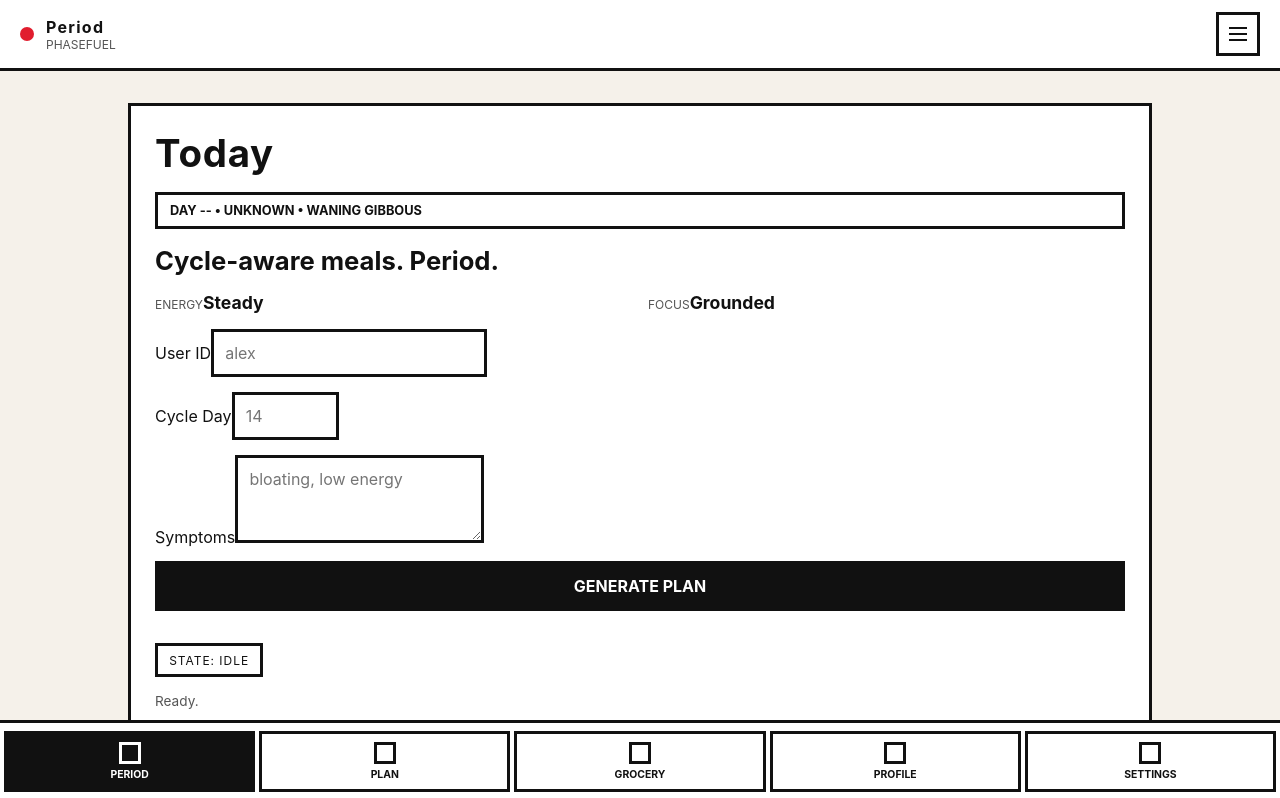
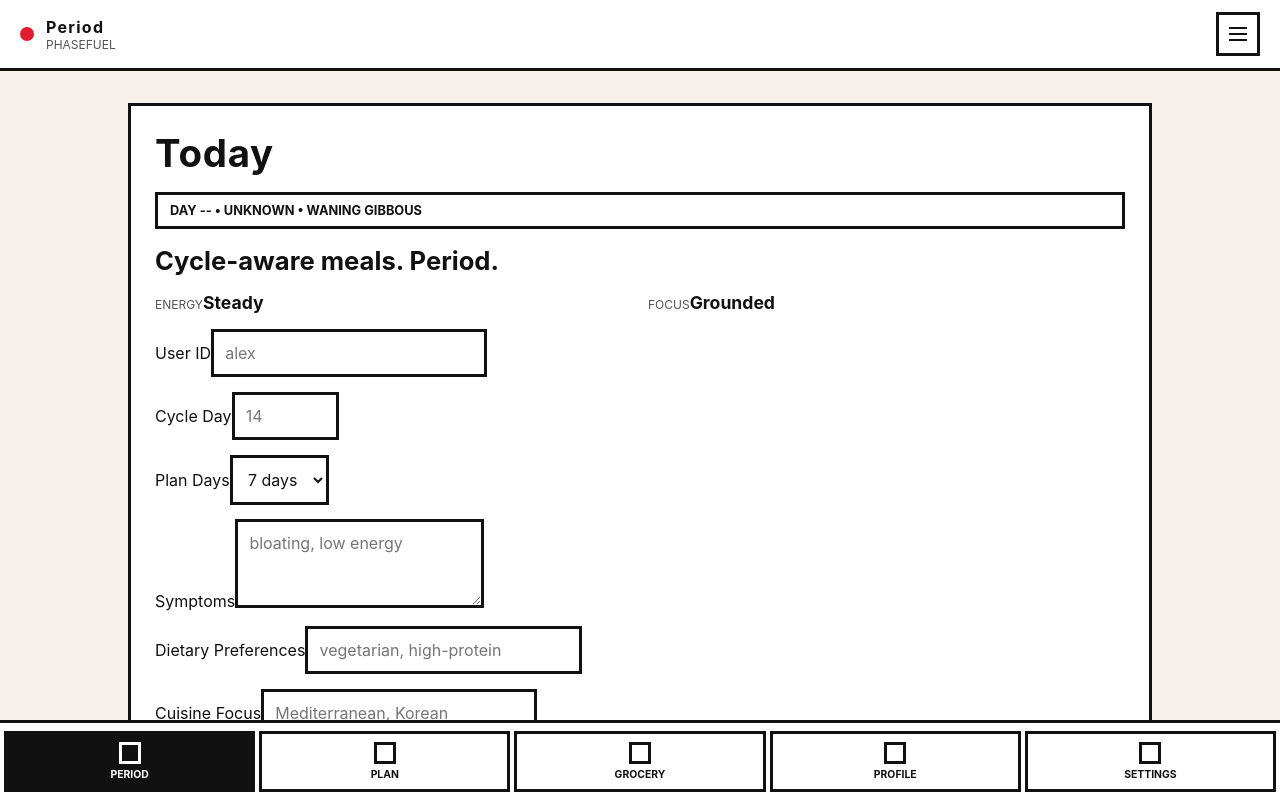
Before and after one commit to hgw3lls/PhaseFuel, a React (Vite) app: page / in a window 1280 px wide. Shown: the top 798 px of the page. Built offline with nearby package versions, Linux system fonts and the light colour scheme.

Commit message:
Add taste preference inputs to planner

```diff
--- a/src/App.jsx
+++ b/src/App.jsx
@@ -265,6 +265,11 @@ export default function App() {
   const [activeView, setActiveView] = useState("today");
   const [drawerOpen, setDrawerOpen] = useState(false);
   const [activePlanDay, setActivePlanDay] = useState(null);
+  const [isDinnerExpanded, setIsDinnerExpanded] = useState(false);
+  const [planDays, setPlanDays] = useState(7);
+  const [dietaryPreferences, setDietaryPreferences] = useState("");
+  const [cuisinePreferences, setCuisinePreferences] = useState("");
+  const [foodAvoidances, setFoodAvoidances] = useState("");
   const [groceryChecks, setGroceryChecks] = useState(() => getStoredChecks());
   const { settings, setSettings, updateSettings } = useSettings();
 
@@ -303,6 +308,10 @@ export default function App() {
       setActivePlanDay((current) => current ?? mealPlan.days[0].day);
     }
   }, [mealPlan]);
+
+  useEffect(() => {
+    setIsDinnerExpanded(false);
+  }, [activePlanDay]);
 
   const handleSettingsChange = (key, value) => {
     updateSettings({ [key]: value });
@@ -385,6 +394,10 @@ export default function App() {
         apiKey: apiKey.trim(),
         cycleDay: cycleDay.trim(),
         symptoms: symptoms.trim(),
+        planDays,
+        dietaryPreferences: dietaryPreferences.trim(),
+        cuisinePreferences: cuisinePreferences.trim(),
+        foodAvoidances: foodAvoidances.trim(),
         settings,
         cycleInfo,
         moonInfo,
@@ -542,6 +555,36 @@ export default function App() {
     setDrawerOpen(false);
   };
 
+  const toggleDinnerExpand = () => {
+    setIsDinnerExpanded((current) => !current);
+  };
+
+  const handleAddDinnerToGroceries = () => {
+    const ingredients = activeDayData?.meals?.dinner?.ingredients || [];
+    const additions = ingredients
+      .map((item) => item?.trim())
+      .filter(Boolean)
+      .map((name) => ({ name, qty: "", unit: "", category: "Extra" }));
+
+    if (!additions.length) {
+      setStatus("No dinner ingredients available to add.");
+      return;
+    }
+
+    setGroceryList((current) => {
+      const existing = new Set(current.map((item) => item.name.toLowerCase()));
+      const nextAdditions = additions.filter((item) => !existing.has(item.name.toLowerCase()));
+      if (!nextAdditions.length) {
+        setStatus("Dinner ingredients already in grocery list.");
+        return current;
+      }
+      setStatus(
+        `Added ${nextAdditions.length} dinner item${nextAdditions.length > 1 ? "s" : ""} to grocery list.`
+      );
+      return [...current, ...nextAdditions];
+    });
+  };
+
   const coreSettings = [
     {
       key: "preferLeftoverLunch",
@@ -602,8 +645,12 @@ export default function App() {
     },
   ];
 
-  const weekdayLabels = buildWeekdayLabels(mealPlan?.days?.length || 7);
-  const dayChips = (mealPlan?.days || Array.from({ length: 7 }, (_, index) => ({ day: index + 1 })))
+  const fallbackDayCount = planDays || 7;
+  const weekdayLabels = buildWeekdayLabels(mealPlan?.days?.length || fallbackDayCount);
+  const dayChips = (
+    mealPlan?.days ||
+    Array.from({ length: fallbackDayCount }, (_, index) => ({ day: index + 1 }))
+  )
     .map((day, index) => ({
       label: weekdayLabels[index] || `Day ${day.day}`,
       value: day.day,
@@ -718,6 +765,22 @@ export default function App() {
                     required
                   />
                 </label>
+                <label>
+                  Plan Days
+                  <select
+                    value={planDays}
+                    onChange={(event) => setPlanDays(Number.parseInt(event.target.value, 10))}
+                  >
+                    {Array.from({ length: 7 }, (_, index) => {
+                      const day = index + 1;
+                      return (
+                        <option key={day} value={day}>
+                          {day} {day === 1 ? "day" : "days"}
+                        </option>
+                      );
+                    })}
+                  </select>
+                </label>
                 <label className="stretch">
                   Symptoms
                   <textarea
@@ -726,6 +789,33 @@ export default function App() {
                     onChange={(event) => setSymptoms(event.target.value)}
                     placeholder="bloating, low energy"
                     required
+                  />
+                </label>
+                <label>
+                  Dietary Preferences
+                  <input
+                    type="text"
+                    value={dietaryPreferences}
+                    onChange={(event) => setDietaryPreferences(event.target.value)}
+                    placeholder="vegetarian, high-protein"
+                  />
+                </label>
+                <label>
+                  Cuisine Focus
+                  <input
+                    type="text"
+                    value={cuisinePreferences}
+                    onChange={(event) => setCuisinePreferences(event.target.value)}
+                    placeholder="Mediterranean, Korean"
+                  />
+                </label>
+                <label className="stretch">
+                  Avoid/Dislikes
+                  <textarea
+                    rows="2"
+                    value={foodAvoidances}
+                    onChange={(event) => setFoodAvoidances(event.target.value)}
+                    placeholder="cilantro, peanuts"
                   />
                 </label>
                 {settings.featureFlags.enableBudgetOptimizer ? (
@@ -842,15 +932,37 @@ export default function App() {
                     {activeDayData?.meals?.dinner?.ingredients?.join(", ") ||
                       "Broccoli, sweet potato, chickpeas, olive oil."}
                   </p>
+                  {isDinnerExpanded ? (
+                    <div className="expanded-details">
+                      <div>Servings cooked: {activeDayData?.meals?.dinner?.servingsCooked ?? 4}</div>
+                      <div>Servings dinner: {activeDayData?.meals?.dinner?.servingsDinner ?? 2}</div>
+                      <div>
+                        Leftovers: {activeDayData?.meals?.dinner?.leftoverPortions ?? 2} portion(s)
+                      </div>
+                      <div>Batch tag: {activeDayData?.meals?.dinner?.batchTag ?? "batch-tag"}</div>
+                      <div>
+                        Transformations:{" "}
+                        {activeDayData?.meals?.dinner?.transformationOptions?.join(", ") ||
+                          "Wrap, Bowl, Salad"}
+                      </div>
+                      <div>
+                        Freezer friendly:{" "}
+                        {activeDayData?.meals?.dinner?.freezeFriendly ? "Yes" : "No"}
+                      </div>
+                    </div>
+                  ) : null}
                 </div>
                 <div className="card-actions">
+                  <button type="button" className="ghost" onClick={toggleDinnerExpand}>
+                    {isDinnerExpanded ? "Collapse" : "Expand"}
+                  </button>
                   <button type="button" className="ghost">
                     Swap
                   </button>
                   <button type="button" className="ghost">
                     Mark Cooked
                   </button>
-                  <button type="button" className="ghost">
+                  <button type="button" className="ghost" onClick={handleAddDinnerToGroceries}>
                     Add to Grocery
                   </button>
                 </div>
--- a/src/prompts/plannerPrompt.js
+++ b/src/prompts/plannerPrompt.js
@@ -3,6 +3,10 @@ import { MEAL_PLAN_SCHEMA } from "../mealPlan.js";
 const buildPlannerPrompt = ({
   cycleDay,
   symptoms,
+  planDays,
+  dietaryPreferences,
+  cuisinePreferences,
+  foodAvoidances,
   settings,
   cycleInfo,
   moonInfo,
@@ -110,8 +114,20 @@ const buildPlannerPrompt = ({
     ? `Batch day is ${settings.batchDayOfWeek} with ${settings.batchTimeBudgetMin} minutes. Generate two bases on batch day and reuse across dinners.`
     : "";
 
+  const dayCount = Number.isFinite(planDays) ? Math.min(Math.max(planDays, 1), 7) : 7;
+  const planDaysLine = `Plan length: generate exactly ${dayCount} day(s) (days 1-${dayCount}). The "mealPlan.days" array must be length ${dayCount} and use sequential day numbers starting at 1.`;
+  const tasteLine = [
+    dietaryPreferences ? `Dietary preferences: ${dietaryPreferences}.` : "",
+    cuisinePreferences ? `Cuisine focus: ${cuisinePreferences}.` : "",
+    foodAvoidances ? `Avoid/dislikes: ${foodAvoidances}.` : "",
+  ]
+    .filter(Boolean)
+    .join(" ");
+
   return [
     `Planner pass: generate a strict JSON plan for cycle day ${cycleDay} with symptoms: ${symptoms}.`,
+    planDaysLine,
+    tasteLine,
     `Context: ${context.join(" ")}`,
     pantryLine,
     priceLine,
--- a/src/styles.css
+++ b/src/styles.css
@@ -453,6 +453,14 @@ textarea {
   background: var(--surface);
 }
 
+.expanded-details {
+  margin-top: 0.75rem;
+  display: grid;
+  gap: 0.35rem;
+  font-size: 0.9rem;
+  color: var(--muted);
+}
+
 .flow-list {
   display: grid;
   gap: 1rem;
```
